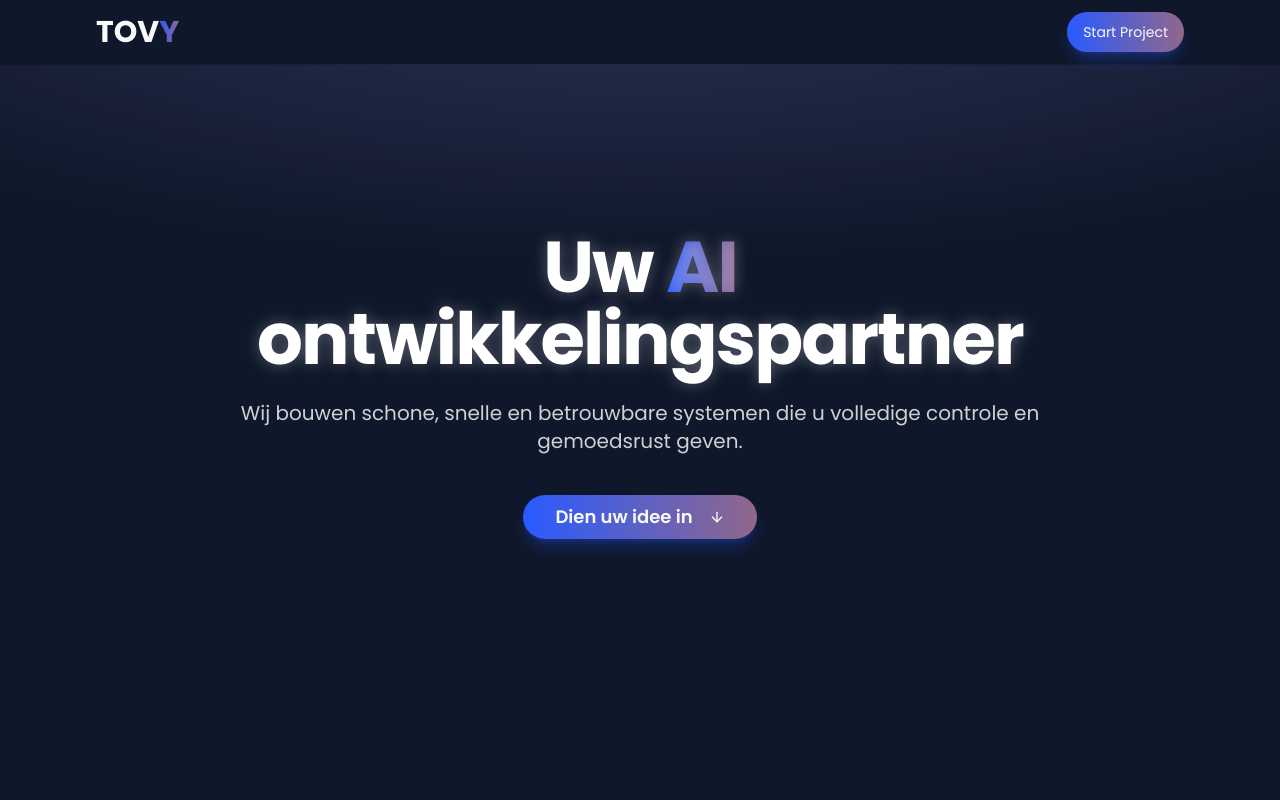
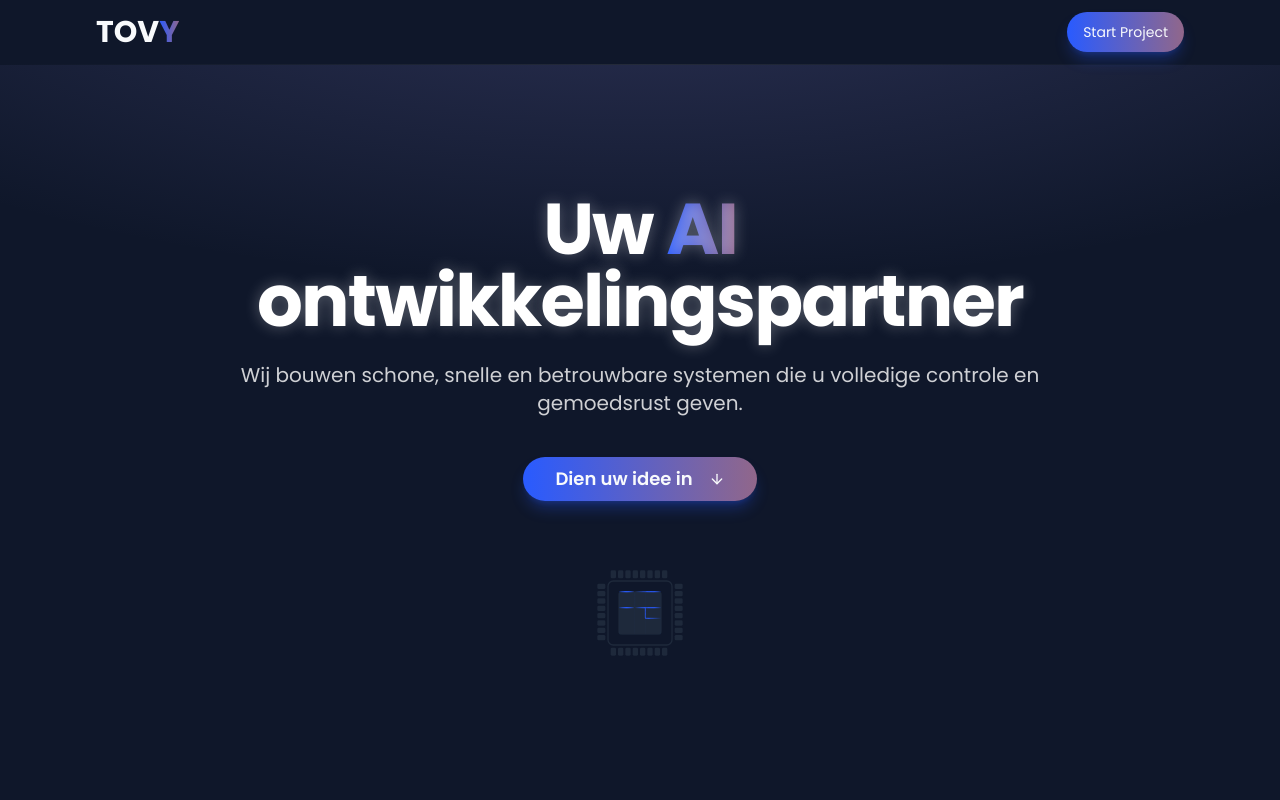
Before and after one commit to tovy-eu/tovy.eu-website, a Next.js app: page / in a window 1280 px wide. Shown: the top 800 px of the page. Built offline with nearby package versions, Linux system fonts and the light colour scheme.

Commit message:
Below the "Dien uw idee in" button, i want an (AI) chip of which the sem

```diff
--- a/src/app/globals.css
+++ b/src/app/globals.css
@@ -67,6 +67,29 @@
   }
 }
 
+@layer utilities {
+  .animated-circuit-path {
+    stroke-dasharray: 1;
+    stroke-dashoffset: 1;
+    animation: draw-circuit 8s ease-in-out infinite;
+  }
+  @keyframes draw-circuit {
+    0% {
+      stroke-dashoffset: 1;
+    }
+    25% {
+      stroke-dashoffset: 0;
+    }
+    75% {
+      stroke-dashoffset: 0;
+    }
+    100% {
+      stroke-dashoffset: -1;
+    }
+  }
+}
+
+
 @layer components {
   .PhoneInputInput {
     @apply rounded-s-none !border-s-0;
--- /dev/null
+++ b/src/components/landing/ai-chip-icon.tsx
@@ -0,0 +1,59 @@
+import { cn } from "@/lib/utils"
+
+export function AiChipIcon({ className }: { className?: string }) {
+  const circuitPaths = [
+    "M64 128V88h24v40",
+    "M64 88V64h24v24",
+    "M88 88h16",
+    "M88 64h16",
+    "M128 128V88h-24v40",
+    "M128 88V64h-24v24",
+    "M104 88h24",
+    "M104 64h24",
+    "M128 64H88v24h40",
+    "M88 88h16v16h24",
+    "M64 64h24v24H64z"
+  ];
+  const circuitStyles = (index: number) => ({
+    animationDelay: `${index * 0.2}s`,
+  });
+
+  return (
+    <div className={cn("w-32 h-32", className)}>
+      <svg viewBox="0 0 192 192" fill="none" xmlns="http://www.w3.org/2000/svg" className="w-full h-full">
+        <defs>
+          <linearGradient id="circuit-gradient" x1="0%" y1="0%" x2="100%" y2="0%">
+            <stop offset="0%" stopColor="hsl(var(--primary) / 0)" />
+            <stop offset="50%" stopColor="hsl(var(--primary))" />
+            <stop offset="100%" stopColor="hsl(var(--primary) / 0)" />
+          </linearGradient>
+        </defs>
+
+        {/* Chip Body */}
+        <rect x="48" y="48" width="96" height="96" rx="8" stroke="hsl(var(--border))" strokeWidth="2" fill="hsl(var(--background))" />
+
+        {/* Core */}
+        <rect x="64" y="64" width="64" height="64" rx="4" fill="hsl(var(--accent))" stroke="hsl(var(--border))" strokeWidth="1" />
+
+        {/* Animated Circuits */}
+        {circuitPaths.map((d, i) => (
+           <path key={i} d={d} stroke="url(#circuit-gradient)" strokeWidth="1.5" strokeLinecap="round" className="animated-circuit-path" style={circuitStyles(i)} />
+        ))}
+
+        {/* Connection Pads */}
+        {[...Array(8)].map((_, i) => (
+          <rect key={i} x="32" y={52 + i * 11} width="12" height="8" rx="2" fill="hsl(var(--border))" />
+        ))}
+        {[...Array(8)].map((_, i) => (
+          <rect key={i} x="148" y={52 + i * 11} width="12" height="8" rx="2" fill="hsl(var(--border))" />
+        ))}
+        {[...Array(8)].map((_, i) => (
+          <rect key={i} x={52 + i * 11} y="32" width="8" height="12" rx="2" fill="hsl(var(--border))" />
+        ))}
+        {[...Array(8)].map((_, i) => (
+          <rect key={i} x={52 + i * 11} y="148" width="8" height="12" rx="2" fill="hsl(var(--border))" />
+        ))}
+      </svg>
+    </div>
+  )
+}
--- a/src/components/landing/hero-section.tsx
+++ b/src/components/landing/hero-section.tsx
@@ -5,6 +5,7 @@ import { Button } from "@/components/ui/button";
 import Link from 'next/link';
 import { ArrowDown } from "lucide-react";
 import { cn } from '@/lib/utils';
+import { AiChipIcon } from './ai-chip-icon';
 
 export function HeroSection() {
   const [isMounted, setIsMounted] = useState(false);
@@ -38,13 +39,14 @@ export function HeroSection() {
         <p className="mt-6 text-lg leading-8 text-white/80 sm:text-xl">
           Wij bouwen schone, snelle en betrouwbare systemen die u volledige controle en gemoedsrust geven.
         </p>
-        <div className="mt-10 flex items-center justify-center gap-x-6">
+        <div className="mt-10 flex flex-col items-center justify-center gap-x-6">
           <Button asChild size="lg" className="font-semibold text-lg">
             <Link href="/project-request">
               Dien uw idee in
               <ArrowDown className="ml-2 h-5 w-5" />
             </Link>
           </Button>
+          <AiChipIcon className="mt-12" />
         </div>
       </div>
     </section>
```
